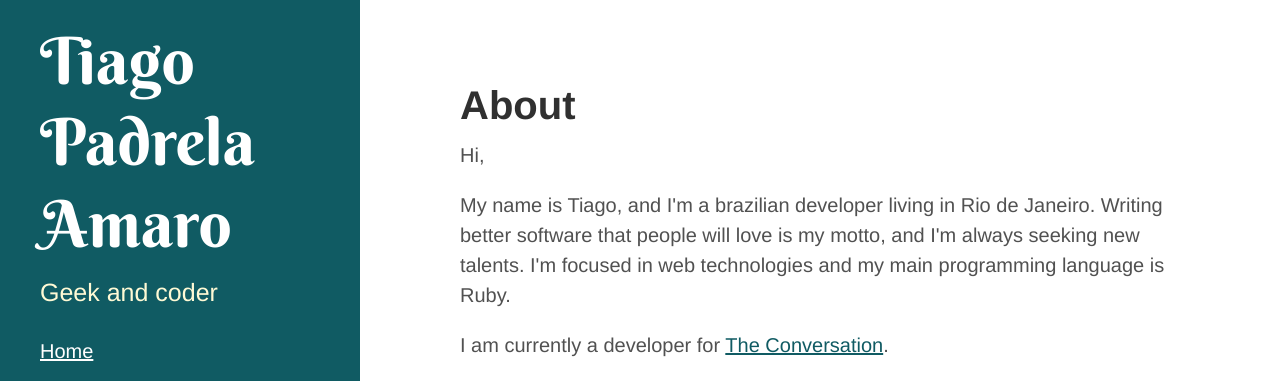
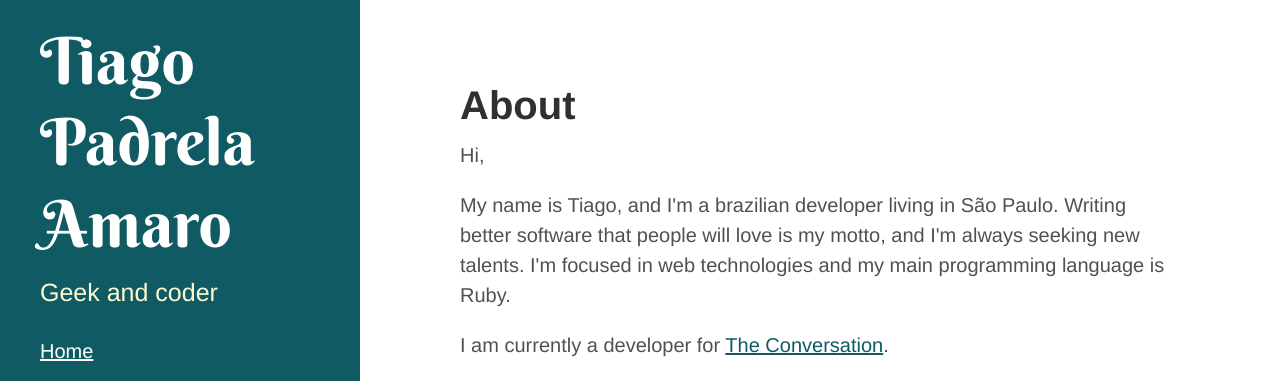
Before and after one commit to tiagoamaro/tiagoamaro.com.br_jekyll, a Jekyll site: the page built from about.html, in a window 1280 px wide. Shown: the top 381 px of the page. Built offline with Jekyll 4.4.1, drawn with Linux system fonts in a browser that asks for light colours; nearby versions of some CDN libraries.

Commit message:
Update city in about page

```diff
--- a/about.html
+++ b/about.html
@@ -7,7 +7,7 @@ title: About
     <p>Hi,</p>
 
     <p>
-        My name is Tiago, and I'm a brazilian developer living in Rio de Janeiro.
+        My name is Tiago, and I'm a brazilian developer living in São Paulo.
         Writing better software that people will love is my motto, and I'm always seeking new talents.
         I'm focused in web technologies and my main programming language is Ruby.
     </p>
```
